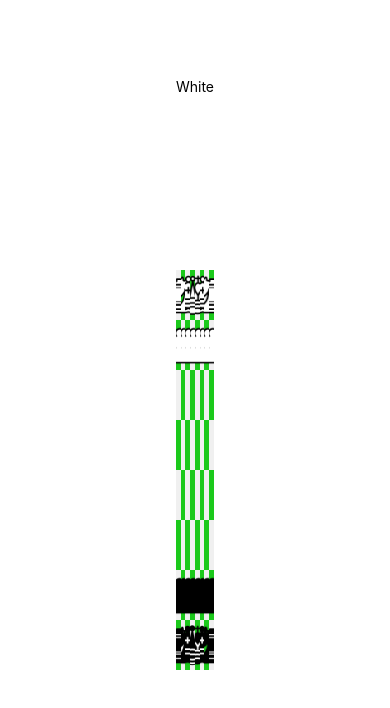
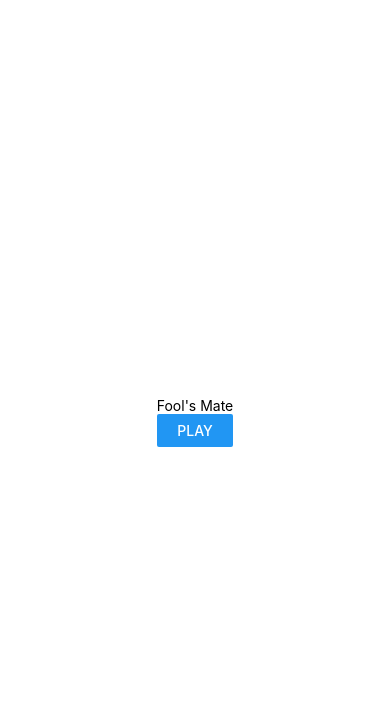
Before and after one commit to alexspringer/FoolsMate, a React Native app: screen / in a window 390 px wide. Shown: the top 708 px of the page. Built offline with nearby package versions, Linux system fonts and the light colour scheme.

Commit message:
added home and matchmaking screens
just basic starts to the home screen and the screen to join games.

```diff
--- a/App.js
+++ b/App.js
@@ -1,14 +1,31 @@
-import { StatusBar } from 'expo-status-bar';
-import React from 'react';
-import { StyleSheet, Text, View, Image } from 'react-native';
+import { StatusBar } from "expo-status-bar";
+import React, { useState } from "react";
+import { StyleSheet, Text, View, Image } from "react-native";
 
-import GameScreen from "./screens/GameScreen"
+import GameScreen from "./screens/gameScreen";
+import HomeScreen from "./screens/homeScreen";
+import MatchMakingScreen from "./screens/matchMakingScreen";
 
 export default function App() {
+
+  //Given the page name, switch the page that is loaded.
+  const handlePageChange = (pageName) => {
+    if (pageName == "home") {
+      setContent(<HomeScreen onPageChange={handlePageChange} />);
+    } else if (pageName == "matchmaking") {
+      setContent(<MatchMakingScreen  onPageChange={handlePageChange}/>);
+    } else if (pageName == "game") {
+      setContent(<GameScreen onPageChange={handlePageChange} />);
+    }
+  };
+
+  //State to keep track of what page should be loaded.
+  const [content, setContent] = useState(<HomeScreen onPageChange={handlePageChange}/>);
+
   return (
     <View style={styles.container}>
       <StatusBar style="auto" />
-      <GameScreen/>
+      {content}
     </View>
   );
 }
@@ -16,8 +33,8 @@ export default function App() {
 const styles = StyleSheet.create({
   container: {
     flex: 1,
-    backgroundColor: '#fff',
-    alignItems: 'center',
-    justifyContent: 'center',
+    backgroundColor: "#fff",
+    alignItems: "center",
+    justifyContent: "center",
   },
 });
--- /dev/null
+++ b/screens/homeScreen.js
@@ -0,0 +1,27 @@
+import React, { useState, useRef } from "react";
+import {
+  View,
+  Text,
+  StyleSheet,
+  Button,
+  Image,
+  TouchableOpacity,
+} from "react-native";
+
+const HomeScreen = (props) => {
+  return (
+      <View>
+          <Text>Fool's Mate</Text>
+          <Button onPress={() => props.onPageChange("matchmaking")}title="Play"/>
+      </View>
+  )
+};
+
+const styles = StyleSheet.create({
+    screen:{
+        flex: 1,
+    },
+
+});
+
+export default HomeScreen;
--- /dev/null
+++ b/screens/matchMakingScreen.js
@@ -0,0 +1,43 @@
+import React, { useState, useRef } from "react";
+import {
+  View,
+  Text,
+  StyleSheet,
+  Button,
+  Image,
+  TouchableOpacity,
+} from "react-native";
+
+const MatchMakingScreen = (props) => {
+    const [activeGamesList, setActiveGamesList] = useState([]);
+
+    const displayGames = () => {
+        activeGamesList.forEach(function(game){
+            //create a game room
+        });
+    };
+  return (
+    <View>
+      <View>
+        <TouchableOpacity onPress={() => props.onPageChange("game")}>
+          <Text> Game 1</Text>
+        </TouchableOpacity>
+        <TouchableOpacity>
+          <Text> Game 2</Text>
+        </TouchableOpacity>
+        <TouchableOpacity>
+          <Text> Game 3</Text>
+        </TouchableOpacity>
+      </View>
+      <Button title="Create Game" />
+    </View>
+  );
+};
+
+const styles = StyleSheet.create({
+  screen: {
+    flex: 1,
+  },
+});
+
+export default MatchMakingScreen;
```
